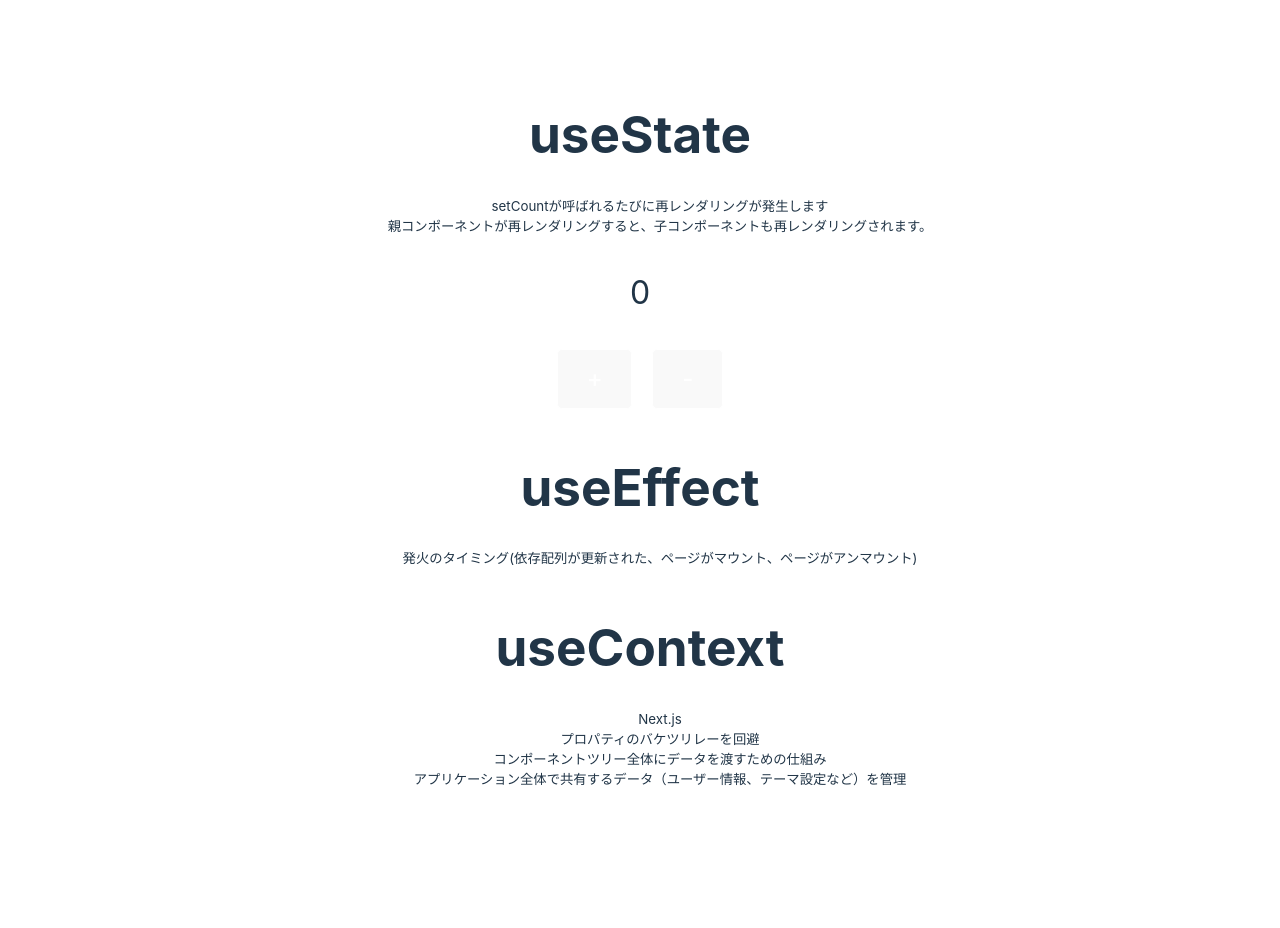
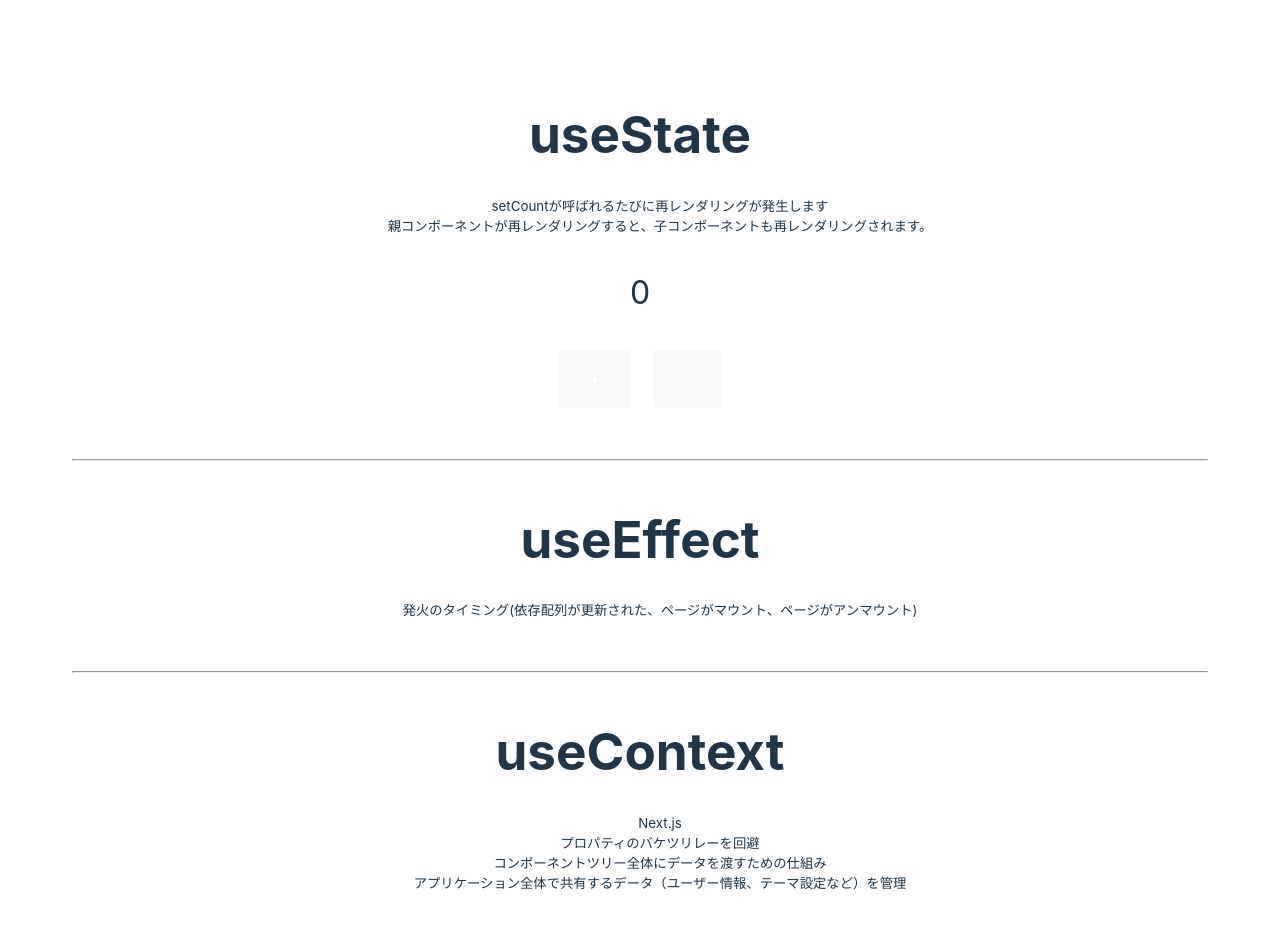
Before and after one commit to OBookBook/react-typescript-hooks-demo, a React (Vite) app: page / in a window 1280 px wide. Shown: the top 928 px of the page. Before the commit the page ends 875 px from the top, so only its background shows below. Built offline with nearby package versions, Linux system fonts and the light colour scheme.

Commit message:
css hr m-50

```diff
--- a/src/App.css
+++ b/src/App.css
@@ -21,3 +21,7 @@ button {
 .mt-50 {
   margin-top: 50px;
 }
+
+hr {
+  margin: 50px 0;
+}
--- a/src/App.tsx
+++ b/src/App.tsx
@@ -28,6 +28,7 @@ function App() {
       <p>{count}</p>
       <button onClick={() => setCount(count + 1)}>+</button>
       <button onClick={() => setCount(count - 1)}>-</button>
+      <hr />
 
       <div className="mt-50">
         <h1>useEffect</h1>
@@ -39,6 +40,7 @@ function App() {
           </ul>
         </small>
       </div>
+      <hr />
 
       <div className="mt-50">
         <h1>useContext</h1>
```
